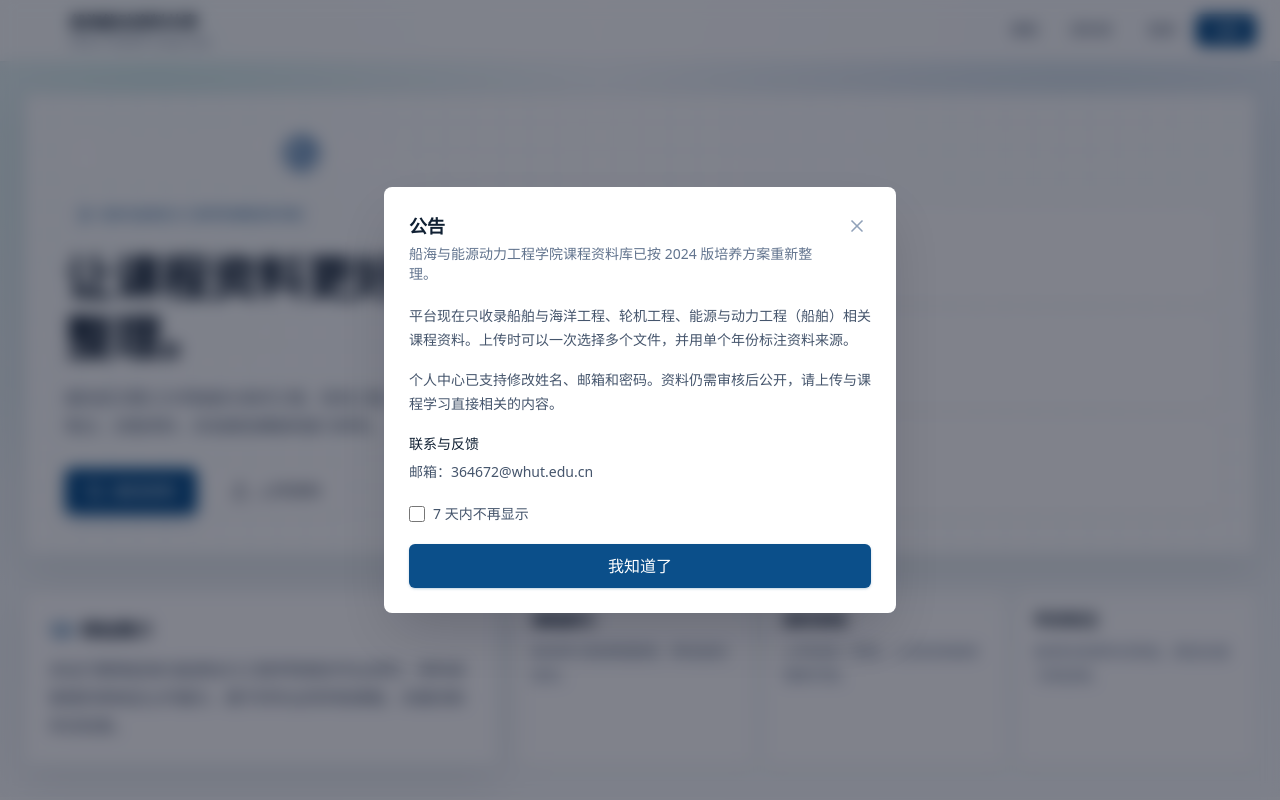
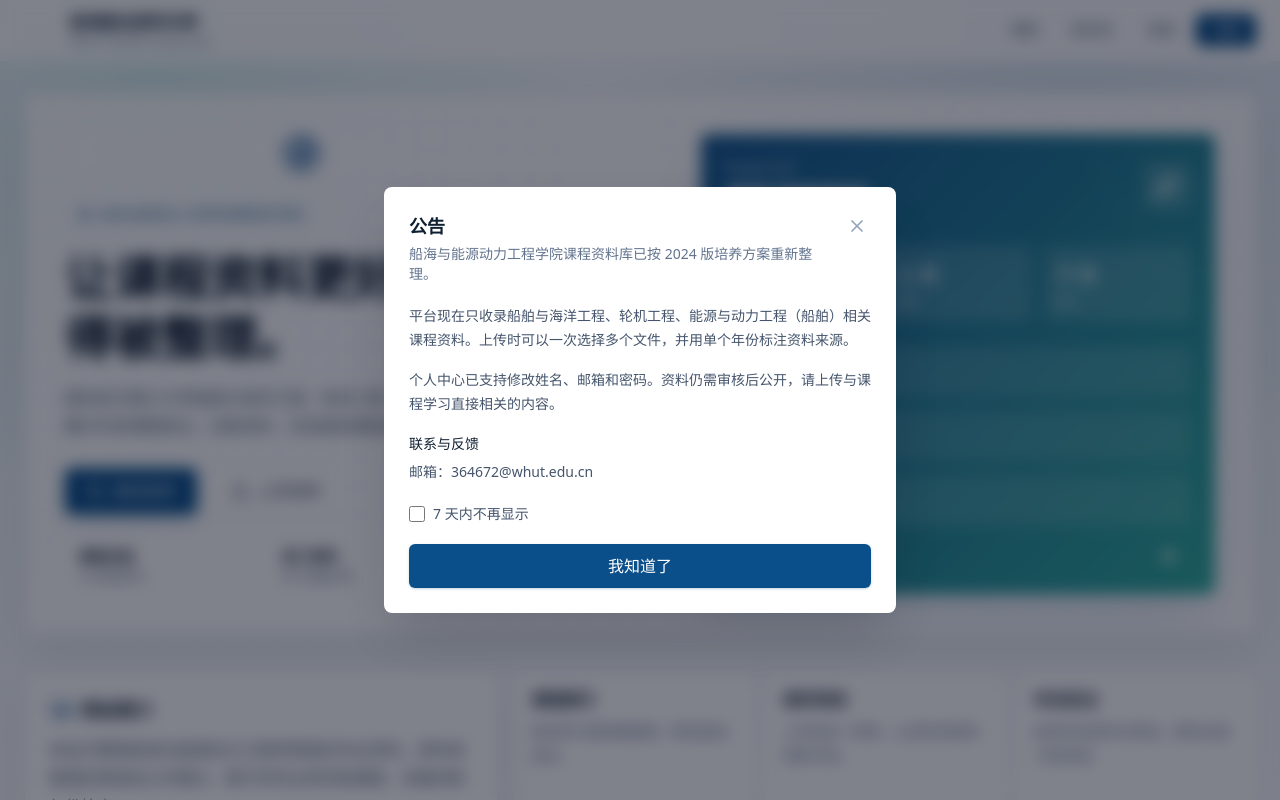
Before and after one commit to chengqaq1017/self-study, a Next.js app: page / in a window 1280 px wide. Shown: the top 800 px of the page. Built offline with nearby package versions, Linux system fonts and the light colour scheme; no server answers; the database is empty.

Commit message:
Refine homepage hero panel

```diff
--- a/src/app/globals.css
+++ b/src/app/globals.css
@@ -33,6 +33,12 @@ body {
     linear-gradient(rgba(11, 79, 138, 0.06) 1px, transparent 1px),
     linear-gradient(90deg, rgba(11, 79, 138, 0.06) 1px, transparent 1px);
   background-size: 28px 28px;
+}
+
+.hero-radar {
+  background:
+    linear-gradient(135deg, rgba(11, 79, 138, 0.94), rgba(15, 159, 143, 0.86)),
+    radial-gradient(circle at 76% 20%, rgba(255, 255, 255, 0.28), transparent 18rem);
 }
 
 /* ---- 页面进入动画 ---- */
--- a/src/app/page.tsx
+++ b/src/app/page.tsx
@@ -2,7 +2,17 @@ import Image from "next/image";
 import Link from "next/link";
 import { prisma } from "@/lib/prisma";
 import { COLLEGE_NAME } from "@/lib/colleges";
-import { BookOpen, Compass, Download, GraduationCap, Search, Upload, Users } from "lucide-react";
+import {
+  BookOpen,
+  ClipboardCheck,
+  Compass,
+  Download,
+  FileStack,
+  GraduationCap,
+  Search,
+  Upload,
+  Users,
+} from "lucide-react";
 
 export default async function Home() {
   const [subjectCount, materialCount, userCount] = await Promise.all([
@@ -14,7 +24,7 @@ export default async function Home() {
   return (
     <div className="space-y-7 sm:space-y-9">
       <section className="surface subtle-grid overflow-hidden rounded-lg">
-        <div className="grid gap-8 p-5 sm:p-8 lg:grid-cols-[1.25fr_0.75fr] lg:p-10">
+        <div className="grid gap-8 p-5 sm:p-8 lg:grid-cols-[1.08fr_0.92fr] lg:p-10">
           <div>
             <div className="flex flex-wrap items-center gap-4">
               <Image
@@ -63,29 +73,79 @@ export default async function Home() {
                 上传资料
               </Link>
             </div>
+
+            <div className="mt-6 grid gap-2 text-sm sm:grid-cols-3">
+              {[
+                ["/subjects", "课程目录", `${subjectCount} 条课程索引`],
+                ["/materials?sort=popular", "热门资料", "按下载量排序"],
+                ["/upload", "贡献资料", "批量上传文件"],
+              ].map(([href, title, desc]) => (
+                <Link
+                  key={href}
+                  href={href}
+                  className="rounded-md border border-white/70 bg-white/68 px-3 py-2 transition-colors hover:bg-white hover:text-primary"
+                >
+                  <span className="block font-semibold text-ink">{title}</span>
+                  <span className="mt-0.5 block text-xs text-slate-500">{desc}</span>
+                </Link>
+              ))}
+            </div>
           </div>
 
-          <div className="grid content-end gap-3 sm:grid-cols-3 lg:grid-cols-1">
-            <div className="rounded-lg border border-white/70 bg-white/82 p-4 shadow-sm">
-              <div className="flex items-center gap-2 text-3xl font-bold text-primary">
-                <BookOpen className="h-7 w-7" />
+          <div className="hero-radar relative overflow-hidden rounded-lg p-5 text-white shadow-2xl shadow-primary/18 sm:p-6">
+            <div className="absolute -right-12 -top-14 h-40 w-40 rounded-full border border-white/18" />
+            <div className="absolute -right-4 top-12 h-24 w-24 rounded-full border border-white/16" />
+            <div className="absolute bottom-8 right-10 h-3 w-3 rounded-full bg-white/80" />
+            <div className="relative">
+              <div className="flex items-center justify-between gap-4">
+                <div>
+                  <p className="text-sm font-medium text-white/74">Study Hub</p>
+                  <p className="mt-1 text-2xl font-bold">资料流转面板</p>
+                </div>
+                <div className="flex h-12 w-12 items-center justify-center rounded-lg bg-white/16">
+                  <FileStack className="h-6 w-6" />
+                </div>
+              </div>
+
+              <div className="mt-8 grid grid-cols-3 gap-3">
+                <div className="rounded-lg bg-white/14 p-3">
+                  <div className="flex items-center gap-1.5 text-2xl font-bold">
+                    <BookOpen className="h-5 w-5" />
                     {subjectCount}
                   </div>
-              <p className="mt-1 text-sm text-slate-500">课程条目</p>
+                  <p className="mt-1 text-xs text-white/72">课程</p>
                 </div>
-            <div className="rounded-lg border border-white/70 bg-white/82 p-4 shadow-sm">
-              <div className="flex items-center gap-2 text-3xl font-bold text-accent">
-                <Download className="h-7 w-7" />
+                <div className="rounded-lg bg-white/14 p-3">
+                  <div className="flex items-center gap-1.5 text-2xl font-bold">
+                    <Download className="h-5 w-5" />
                     {materialCount}
                   </div>
-              <p className="mt-1 text-sm text-slate-500">已公开资料</p>
+                  <p className="mt-1 text-xs text-white/72">资料</p>
                 </div>
-            <div className="rounded-lg border border-white/70 bg-white/82 p-4 shadow-sm">
-              <div className="flex items-center gap-2 text-3xl font-bold text-amber-700">
-                <Users className="h-7 w-7" />
+                <div className="rounded-lg bg-white/14 p-3">
+                  <div className="flex items-center gap-1.5 text-2xl font-bold">
+                    <Users className="h-5 w-5" />
                     {userCount}
                   </div>
-              <p className="mt-1 text-sm text-slate-500">注册用户</p>
+                  <p className="mt-1 text-xs text-white/72">用户</p>
+                </div>
+              </div>
+
+              <div className="mt-6 space-y-3 text-sm">
+                {[
+                  ["课程匹配", "按培养方案归档"],
+                  ["资料审核", "管理员审核后公开"],
+                  ["检索下载", "按关键词和年份查找"],
+                ].map(([title, body]) => (
+                  <div key={title} className="flex items-center gap-3 rounded-md bg-white/12 px-3 py-2">
+                    <ClipboardCheck className="h-4 w-4 flex-shrink-0 text-white/80" />
+                    <div>
+                      <p className="font-medium">{title}</p>
+                      <p className="text-xs text-white/66">{body}</p>
+                    </div>
+                  </div>
+                ))}
+              </div>
             </div>
           </div>
         </div>
```
Lines whose indentation alone changed are shown as unchanged.
